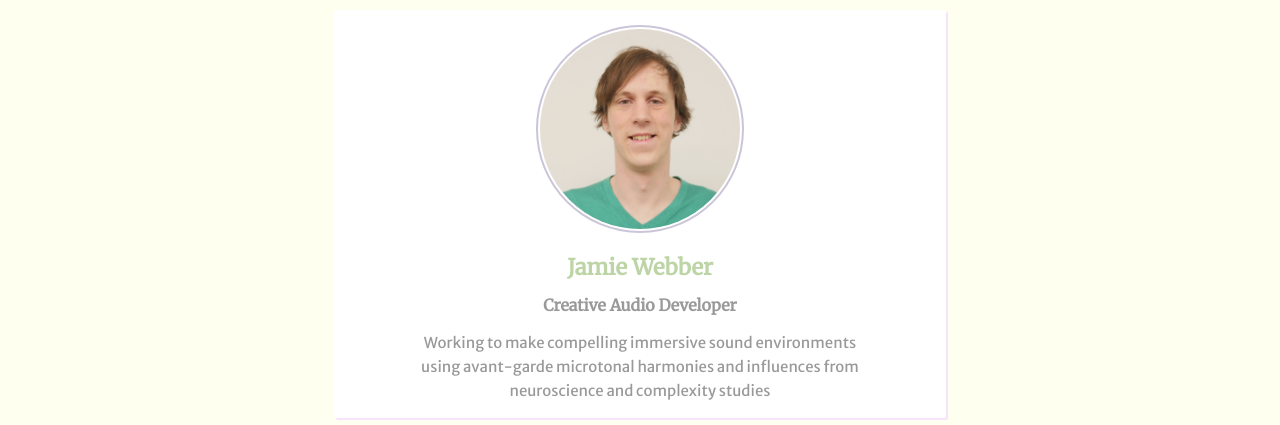
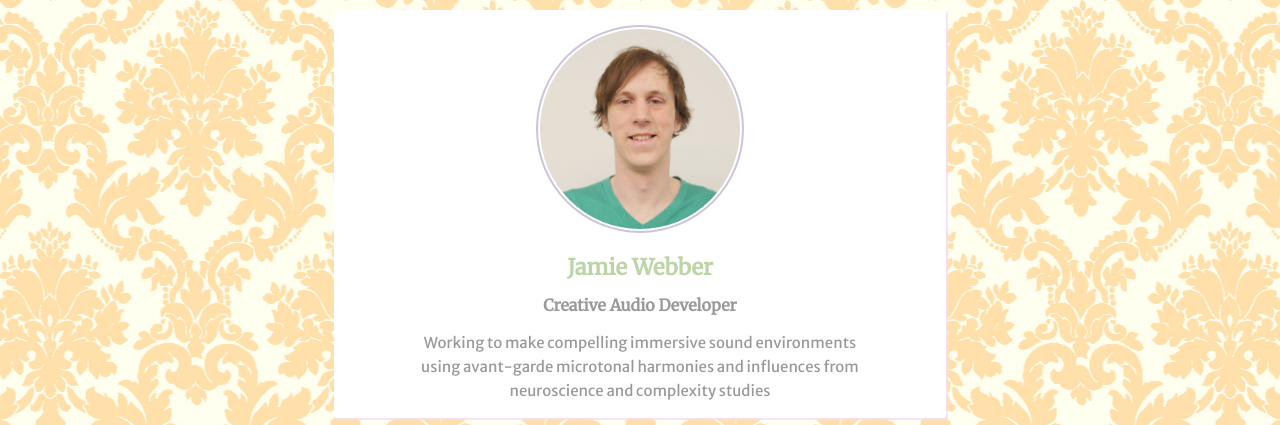
Before and after one commit to jamiecwebber/profile, a plain HTML site: page index.html in a window 1280 px wide. Shown: the top 425 px of the page. Drawn offline with Linux system fonts and the light colour scheme.

Commit message:
added background image

```diff
--- a/style.css
+++ b/style.css
@@ -1,5 +1,8 @@
 body {
-	background-color: #FFFFF0;
+	background-image: url("images/wallpaper.jpg");
+	background-repeat: repeat;
+	background-position: center;
+	background-attachment: fixed;
 	font-family: 'Merriweather Sans', sans-serif;
 	color: #999999;
 	font-size: 15px;
```
Also changed, not shown: images/wallpaper.jpg (added).
